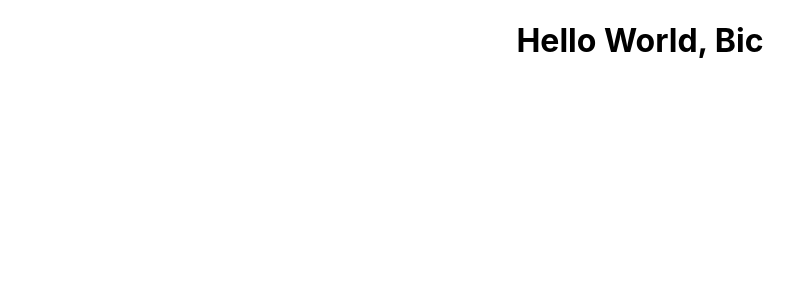
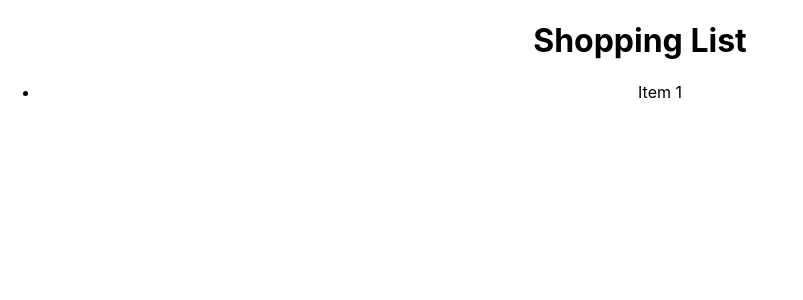
Before and after one commit to hungbui7690/typescript-studies, a React (Create React App) app in the folder playground/: page / in a window 1280 px wide. Shown: the top 300 px of the page, without its empty margins (0-803 px from the left). Built offline with nearby package versions, Linux system fonts and the light colour scheme.

Commit message:
Creating Our ShoppingList Component P1

```diff
--- a/playground/src/App.tsx
+++ b/playground/src/App.tsx
@@ -1,18 +1,22 @@
 /*
-  Props With TypeScript P4
-  - destructure
+  Creating Our ShoppingList Component P1
+  - hierarchy
+    > App
+      - ShoppingList
+        > ShoppingListForm
+
+  - create components/ShoppingList & import
 
 */
 
 import React from 'react'
 import './App.css'
-
-import Greeter from './components/Greeter'
+import ShoppingList from './components/ShoppingList' // import
 
 function App() {
   return (
     <div className='App'>
-      <Greeter person='Bic' />
+      <ShoppingList />
     </div>
   )
 }
--- a/playground/src/components/Greeter.tsx
+++ b/playground/src/components/Greeter.tsx
@@ -4,7 +4,6 @@ interface GreeterProps {
   person: string
 }
 
-// (***) destructure
 const Greeter = ({ person }: GreeterProps): JSX.Element => {
   return <h1>Hello World, {person}</h1>
 }
--- /dev/null
+++ b/playground/src/components/ShoppingList.tsx
@@ -0,0 +1,14 @@
+import React from 'react'
+
+const ShoppingList = (): JSX.Element => {
+  return (
+    <div>
+      <h1>Shopping List</h1>
+      <ul>
+        <li>Item 1</li>
+      </ul>
+    </div>
+  )
+}
+
+export default ShoppingList
```
